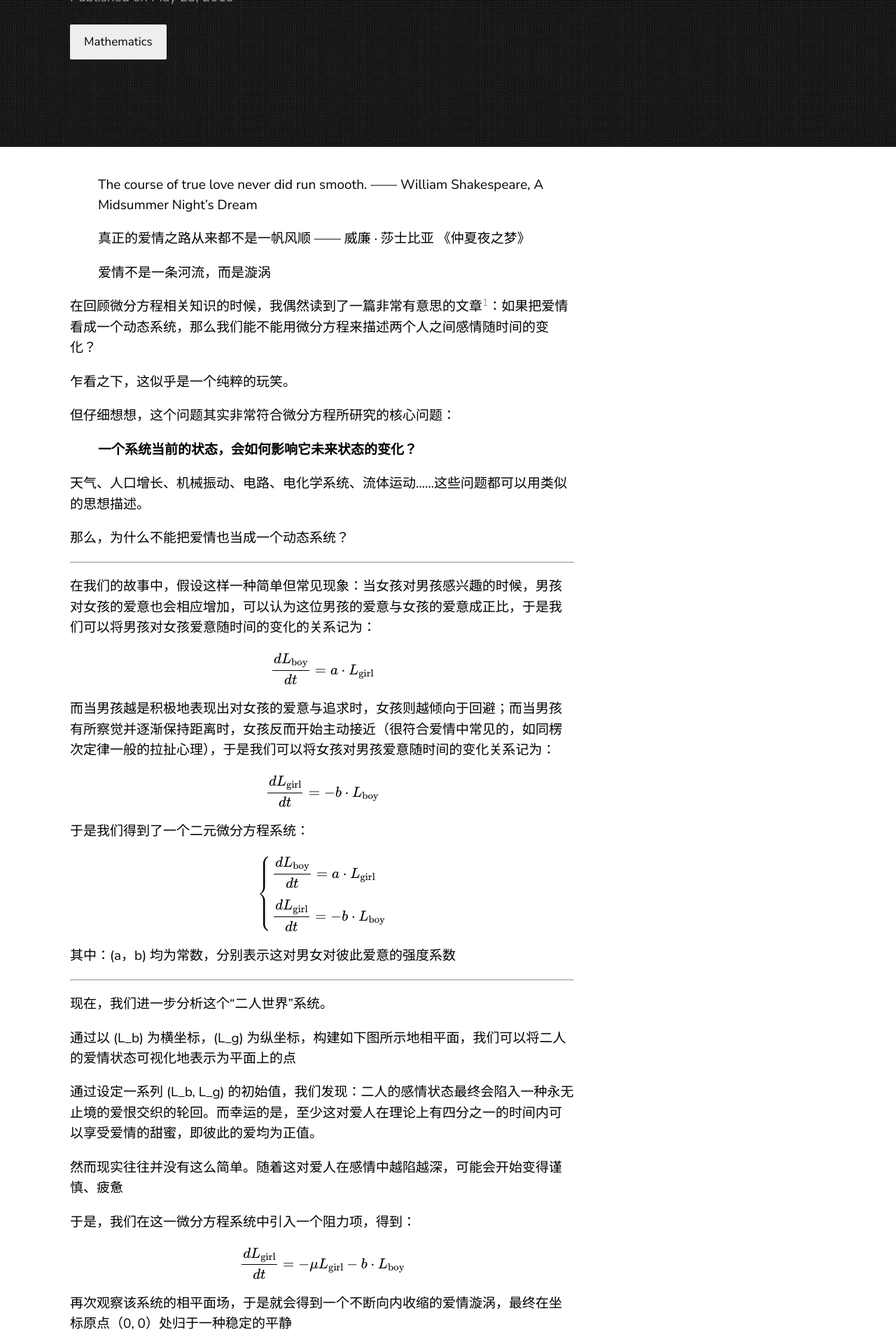
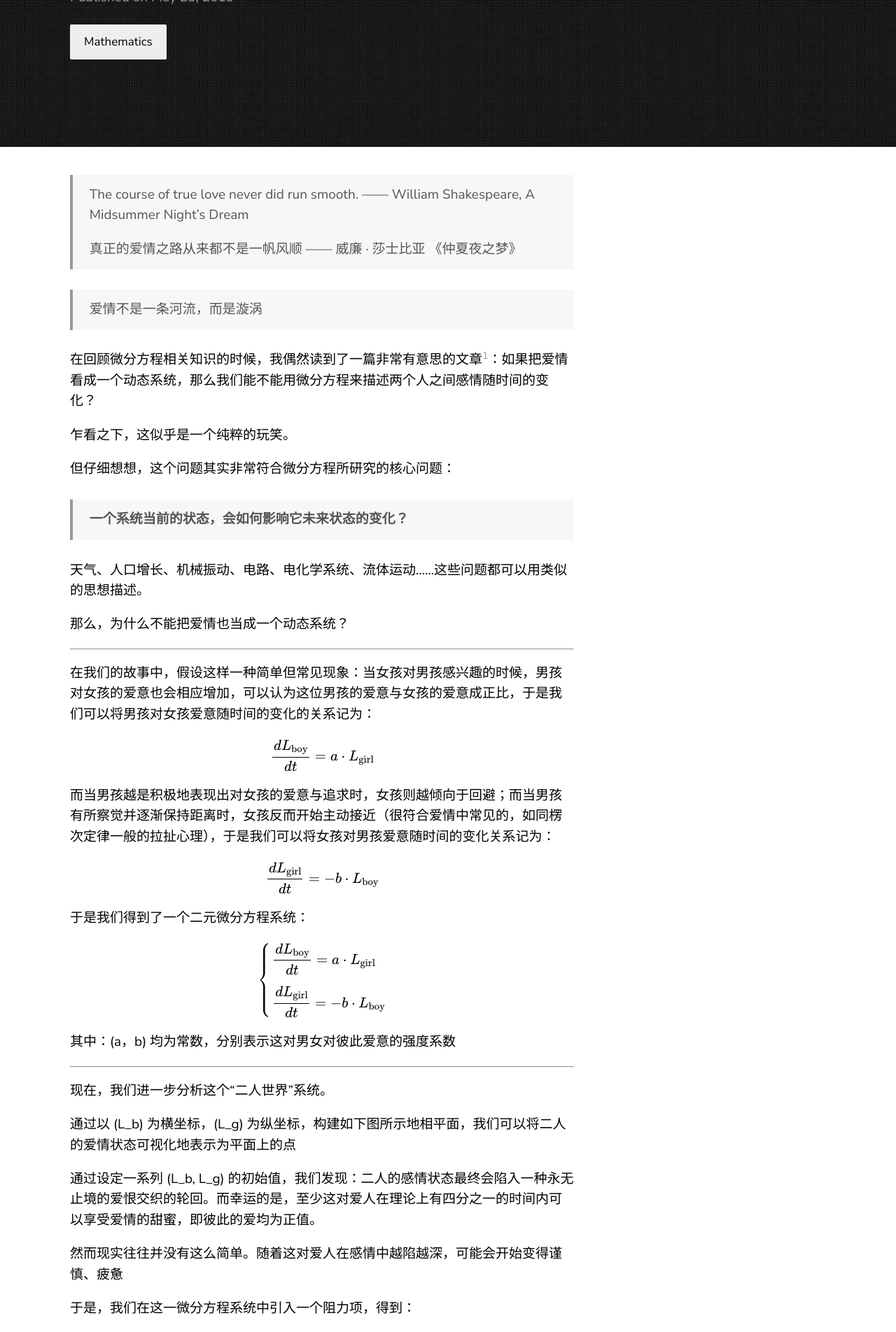
Before and after one commit to Tolia-GH/Tolia-s-Blog, a Jekyll site: the page built from _posts/2026-10-07-a-mathematic-study-of-love.md, in a window 1280 px wide. Shown: the part 319-2223 px from the top of the page at 70% size. Built offline with Jekyll 4.4.1, drawn with Linux system fonts in a browser that asks for light colours; formulas are drawn with MathJax 3.

```diff
--- a/_config.yml
+++ b/_config.yml
@@ -14,6 +14,10 @@ sass:
   sass_dir: _sass
 
 permalink: /posts/:title/
+markdown: kramdown
+kramdown:
+  input: GFM
+  math_engine: mathjax
 texture:
   title: Adam Denisov
   tagline: Developer. Designer
--- a/_sass/theme.scss
+++ b/_sass/theme.scss
@@ -221,6 +221,22 @@ header {
 	img {
 		margin: 20px 0;
 	}
+
+	blockquote {
+		margin: 1.5em 0;
+		padding: 0.75em 1.25em;
+		border-left: 4px solid $gray;
+		background-color: #f7f7f7;
+		color: #555;
+
+		> :first-child {
+			margin-top: 0;
+		}
+
+		> :last-child {
+			margin-bottom: 0;
+		}
+	}
 }
 
 .navbar {
```
Also changed, not shown: _includes/footer.html (+9 -0 lines).
